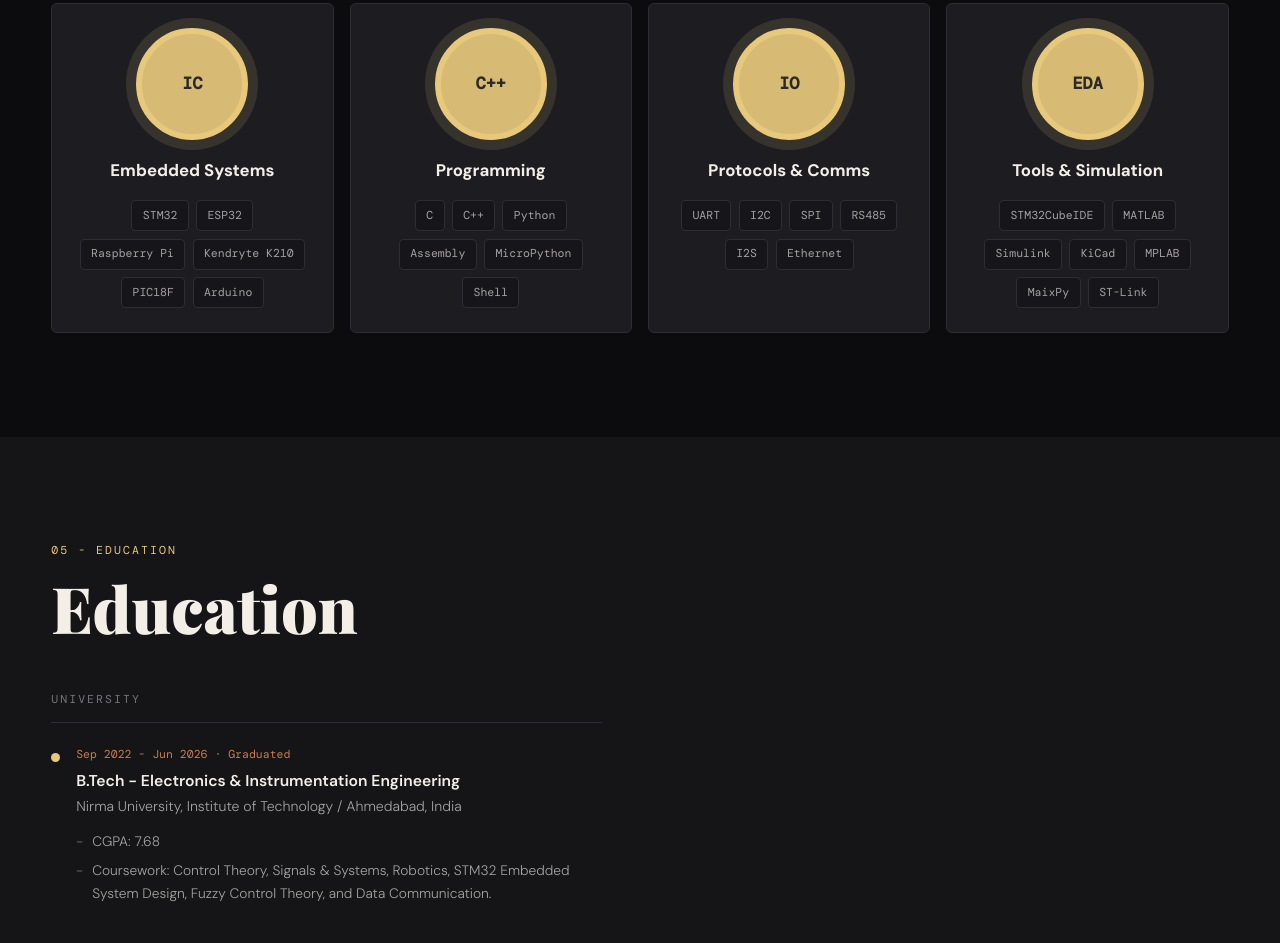
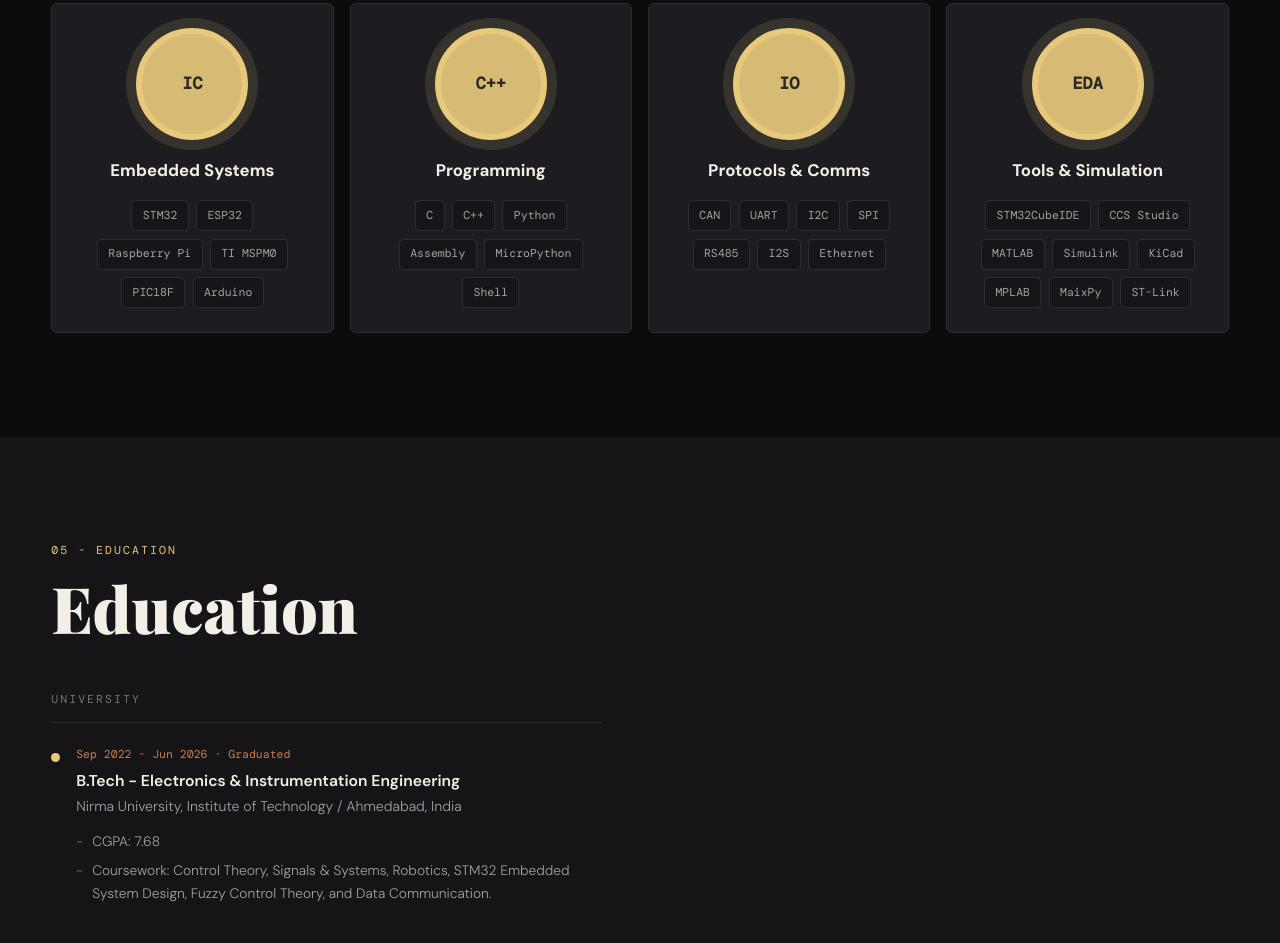
Before and after one commit to aryanthakar-80/aryanthakar-80.github.io, a plain HTML site: page index.html in a window 1280 px wide. Shown: the part 3944-4887 px from the top of the page. Drawn offline with nearby package versions, Linux system fonts and the light colour scheme; a web font is replaced by a local one.

Commit message:
Update portfolio skills and contact location

```diff
--- a/index.html
+++ b/index.html
@@ -1124,7 +1124,7 @@
             <span class="skill-tag">STM32</span>
             <span class="skill-tag">ESP32</span>
             <span class="skill-tag">Raspberry Pi</span>
-            <span class="skill-tag">Kendryte K210</span>
+            <span class="skill-tag">TI MSPM0</span>
             <span class="skill-tag">PIC18F</span>
             <span class="skill-tag">Arduino</span>
           </div>
@@ -1149,6 +1149,7 @@
           <div class="skill-category">Category 03</div>
           <h3 class="skill-name">Protocols & Comms</h3>
           <div class="skill-tags">
+            <span class="skill-tag">CAN</span>
             <span class="skill-tag">UART</span>
             <span class="skill-tag">I2C</span>
             <span class="skill-tag">SPI</span>
@@ -1164,6 +1165,7 @@
           <h3 class="skill-name">Tools & Simulation</h3>
           <div class="skill-tags">
             <span class="skill-tag">STM32CubeIDE</span>
+            <span class="skill-tag">CCS Studio</span>
             <span class="skill-tag">MATLAB</span>
             <span class="skill-tag">Simulink</span>
             <span class="skill-tag">KiCad</span>
@@ -1254,7 +1256,7 @@
       <div class="contact-grid">
         <div class="contact-card">
           <div class="contact-icon" aria-hidden="true"><span class="map-pin"></span></div>
-          <div class="contact-label">Ahmedabad, Gujarat</div>
+          <div class="contact-label">Bengaluru, Karnataka</div>
         </div>
 
         <a class="contact-card" href="mailto:aryan.thakar@hotmail.com">
```
